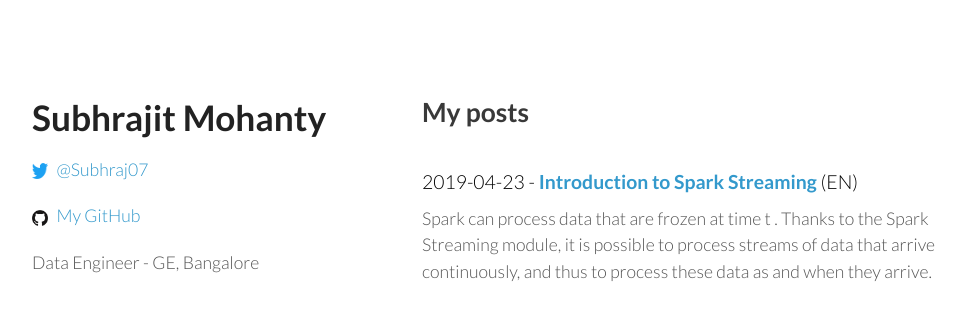
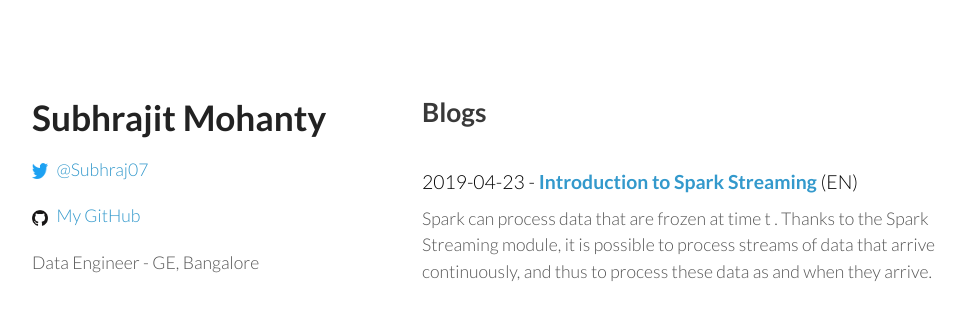
Before and after one commit to Subhraj07/Subhraj07.github.io, a Jekyll site: the page built from index.html, in a window 1280 px wide. Shown: the top 320 px of the page, without its empty margins (138-1103 px from the left). Built offline with Jekyll 4.4.1, drawn with Linux system fonts in a browser that asks for light colours; nearby versions of some CDN libraries.

Commit message:
Initial Commit

```diff
--- a/_config.yml
+++ b/_config.yml
@@ -4,7 +4,7 @@ email: techbiglover@gmail.com
 description: >
   Data Engineer - GE, Bangalore
 baseurl: "" # the subpath of your site, e.g. /blog/
-url: "https://subhraj07.github.io" # the base hostname & protocol for your site
+url: "https://subhraj07.github.io"
 twitter_username: Subhraj07
 github_username:  Subhraj07
 linkedin_url: in/subhrajit-mohanty-55709b64
--- a/index.html
+++ b/index.html
@@ -1,7 +1,7 @@
 ---
 layout: home
 ---
-<h2>My posts</h2>
+<h2>Blogs</h2>
 
 {% for post in site.posts %}
   <p class="post">{{ post.date | date: "%Y-%m-%d" }} - <a class="post-link" href="{{ post.url | prepend: site.baseurl }}">{{ post.title }}</a> ({{ post.language }})</p>
```
